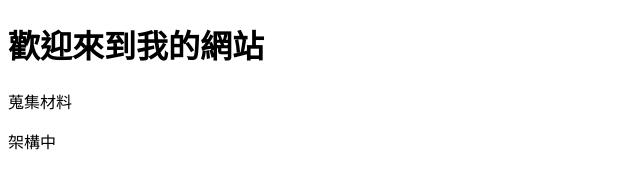
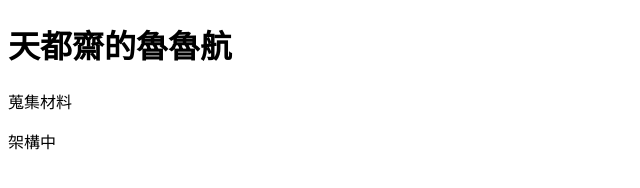
Before and after one commit to Ulysses0926/ulysses0926.github.io, a plain HTML site: page index.html in a window 1280 px wide. Shown: the whole page, without its empty margins (0-640 px from the left). Drawn offline with Linux system fonts and the light colour scheme.

Commit message:
Update index.html

```diff
--- a/index.html
+++ b/index.html
@@ -2,10 +2,10 @@
 <html lang="zh-Hant">
 <head>
   <meta charset="UTF-8">
-  <title>天都齋的魯魯航</title>
+  <title>個人靜態首頁</title>
 </head>
 <body>
-  <h1>歡迎來到我的網站</h1>
+  <h1>天都齋的魯魯航</h1>
   <p>蒐集材料</p>
   <p>架構中</p>
 </body>
```
